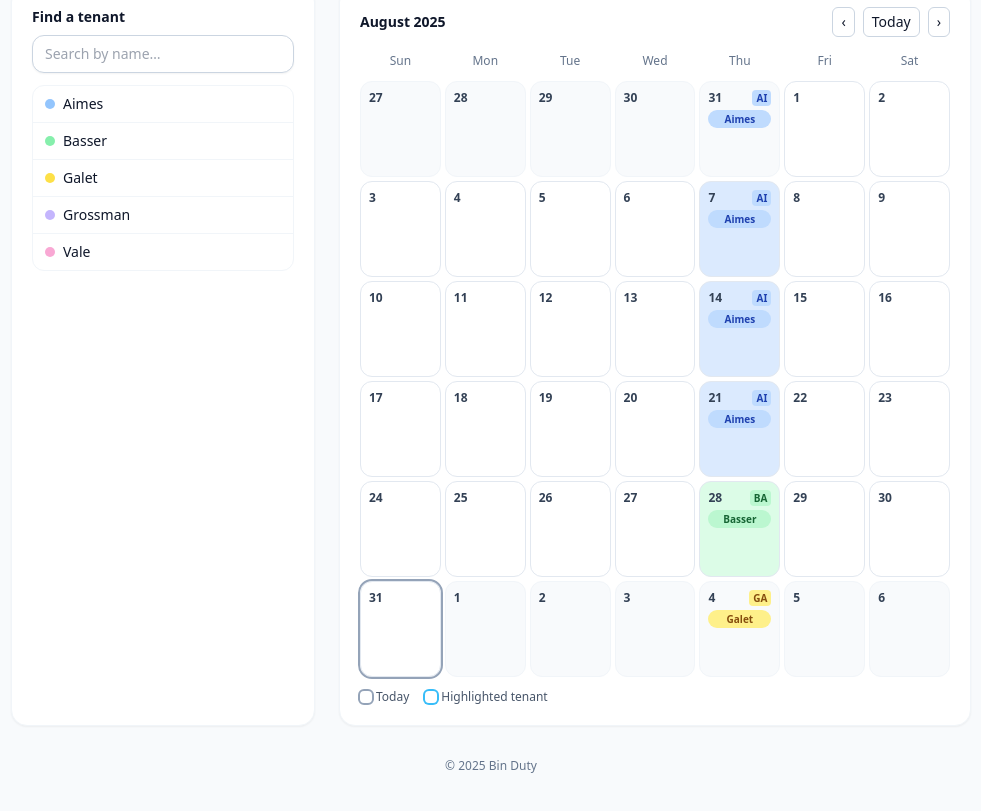
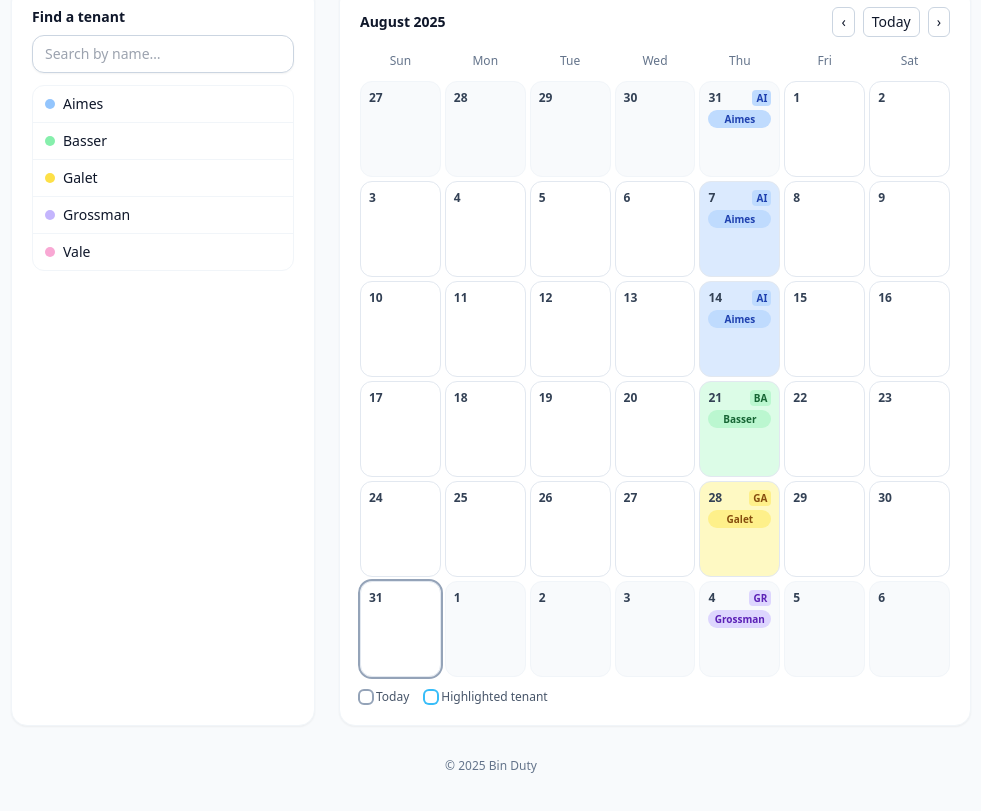
Before and after one commit to ZvickB/Meadowbrook-1, a React (Vite) app: page / in a window 1280 px wide. Shown: the part 571-1382 px from the top of the page, without its empty margins (149-1130 px from the left). Built offline with nearby package versions, Linux system fonts and the light colour scheme.

Commit message:
Shift bin duty rotation by one week

```diff
--- a/src/components/BinDuty.jsx
+++ b/src/components/BinDuty.jsx
@@ -9,7 +9,7 @@ const TENANTS = [
   { id: "5", name: "Vale" },
 ];
 
-const ROTATION_START = new Date(2025, 7, 20); // Aug 20, 2025
+const ROTATION_START = new Date(2025, 7, 13); // Aug 13, 2025 — anchored one week earlier so Grossman is on duty this week
 
 // One color palette entry per tenant (same index order as TENANTS)
 const PALETTE = [
```
